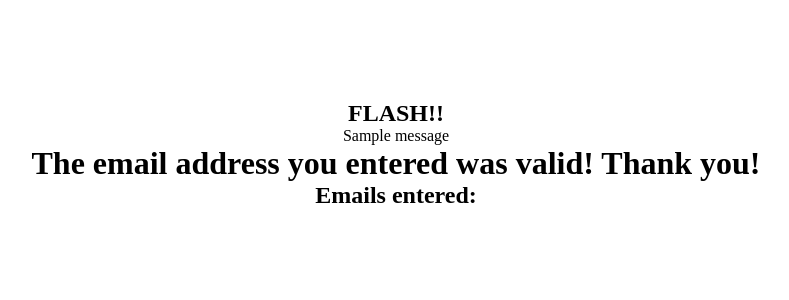
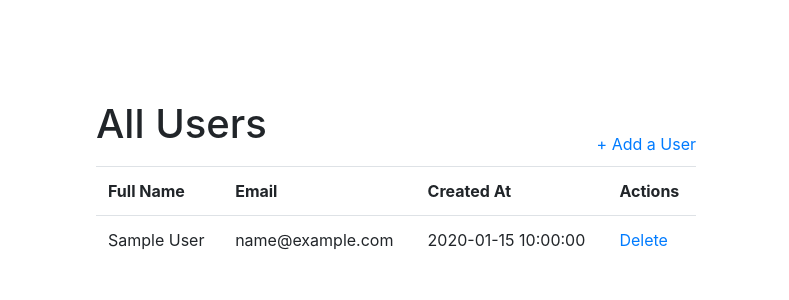
Before and after one commit to Matthew-Luk/Python-Bootcamp, a Flask app: page /success in a window 1280 px wide. Shown: the top 300 px of the page, without its empty margins (244-1033 px from the left). Run offline with Flask 2, Linux system fonts and the light colour scheme; tables that the repository leaves empty or names only in its code hold one stand-in row (values such as "Sample post"); one stand-in notice (Sample message) is shown.

Commit message:
update html to include a table with info

```diff
--- a/Flask_MySQL/Validation/email_validation/flask_app/templates/success.html
+++ b/Flask_MySQL/Validation/email_validation/flask_app/templates/success.html
@@ -5,26 +5,32 @@
     <meta http-equiv="X-UA-Compatible" content="IE=edge">
     <meta name="viewport" content="width=device-width, initial-scale=1.0">
     <title>Success</title>
+    <link rel="stylesheet" href="https://cdn.jsdelivr.net/npm/bootstrap@4.3.1/dist/css/bootstrap.min.css" integrity="sha384-ggOyR0iXCbMQv3Xipma34MD+dH/1fQ784/j6cY/iJTQUOhcWr7x9JvoRxT2MZw1T" crossorigin="anonymous">
     <link rel="stylesheet" type="text/css" href="{{ url_for('static', filename='style.css') }}">
 </head>
 <body>
     <div class="container">
-        <div class="content2">
-            {%with messages = get_flashed_messages()%}
-                {%if messages%}
-                <h2>FLASH!!</h2>
-                    {%for message in messages%}
-                        <p>{{message}}</p>
-                    {%endfor%}
-                {%endif%}
-            {%endwith%}
-            <h1>The email address you entered was valid! Thank you!</h1>
-            <h2>Emails entered:</h2>
-            <div>
-                {%for i in emails%}
-                <p>{{i.email_address}} {{i.created_at}} <a href="/success/delete/{{i.id}}">Delete</a></p>
+        <div class="content">
+            <div class="header">
+                <h1>All Users</h1>
+                <a id="home_btn" href="/">+ Add a User</a>
+            </div>
+            <table class="table">
+                <tr>
+                    <th>Full Name</th>
+                    <th>Email</th>
+                    <th>Created At</th>
+                    <th>Actions</th>
+                </tr>
+                {%for i in all_users%}
+                <tr>
+                    <td>{{i.first_name}} {{i.last_name}}</td>
+                    <td>{{i.email}}</td>
+                    <td>{{i.created_at}}</td>
+                    <td><a href="/success/delete/{{i.id}}">Delete</a></td>
+                </tr>
                 {%endfor%}
-            </div>
+            </table>
         </div>
     </div>
 </body>
```
